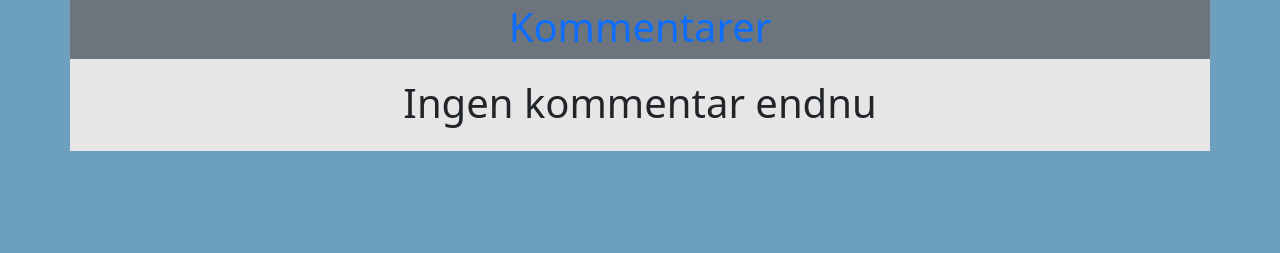
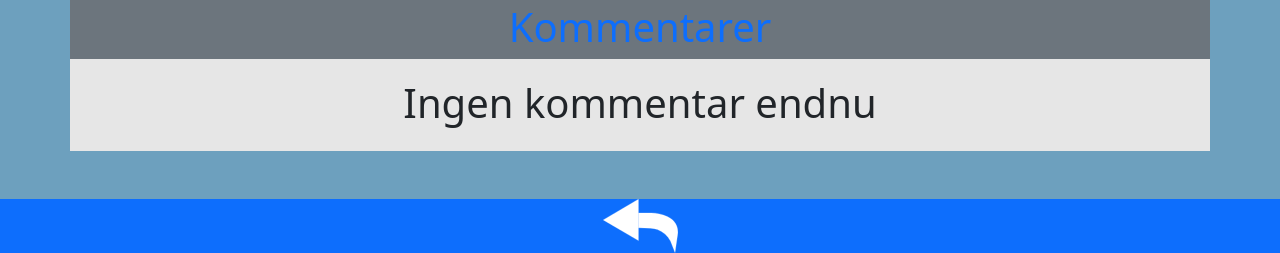
Before and after one commit to tobiasnielsen05/FT-Nyheder, a PHP site: page /debat.php in a window 1280 px wide. Shown: the part 889-1142 px from the top of the page. Before the commit the page ends 1040 px from the top, so only its background shows below. Run offline with PHP 8.4, Linux system fonts and the light colour scheme; style sheets or scripts are compiled from the project's sources; some libraries are stand-ins or nearby versions.

Commit message:
Tilføjet footer på siderne

```diff
--- a/debat.php
+++ b/debat.php
@@ -82,9 +82,11 @@
             <h1 class="mt-1">Ingen kommentar endnu</h1>
         </div>
     </div>
-
 </div>
 
+<footer class="bg-primary d-flex justify-content-center">
+    <a class="d-flex justify-content-center" href="index.php"><img class="w-25" src="images/pil.svg" alt="pil der går tilbage til forsiden"></a>
+</footer>
 
 <script src="node_modules/bootstrap/dist/js/bootstrap.bundle.min.js"></script>
 </body>
--- a/ugensquiz.php
+++ b/ugensquiz.php
@@ -61,9 +61,12 @@
         <div class="d-flex justify-content-center mb-3">
             <button class="w-100 mt-3 mb-3 bg-secondary text-primary fs-1 rounded rounded-4 border-0">Svarmulighed 3</button>
         </div>
-
 </div>
 
+
+    <footer class="bg-primary d-flex justify-content-center">
+        <a class="d-flex justify-content-center" href="index.php"><img class="w-25" src="images/pil.svg" alt="pil der går tilbage til forsiden"></a>
+    </footer>
 
 <script src="node_modules/bootstrap/dist/js/bootstrap.bundle.min.js"></script>
 </body>
--- a/ugensquiz2.php
+++ b/ugensquiz2.php
@@ -64,6 +64,9 @@
 
 </div>
 
+    <footer class="bg-primary d-flex justify-content-center">
+        <a class="d-flex justify-content-center" href="index.php"><img class="w-25" src="images/pil.svg" alt="pil der går tilbage til forsiden"></a>
+    </footer>
 
 <script src="node_modules/bootstrap/dist/js/bootstrap.bundle.min.js"></script>
 </body>
--- a/ugensquiz3.php
+++ b/ugensquiz3.php
@@ -64,6 +64,9 @@
 
 </div>
 
+    <footer class="bg-primary d-flex justify-content-center">
+        <a class="d-flex justify-content-center" href="index.php"><img class="w-25" src="images/pil.svg" alt="pil der går tilbage til forsiden"></a>
+    </footer>
 
 <script src="node_modules/bootstrap/dist/js/bootstrap.bundle.min.js"></script>
 </body>
```
